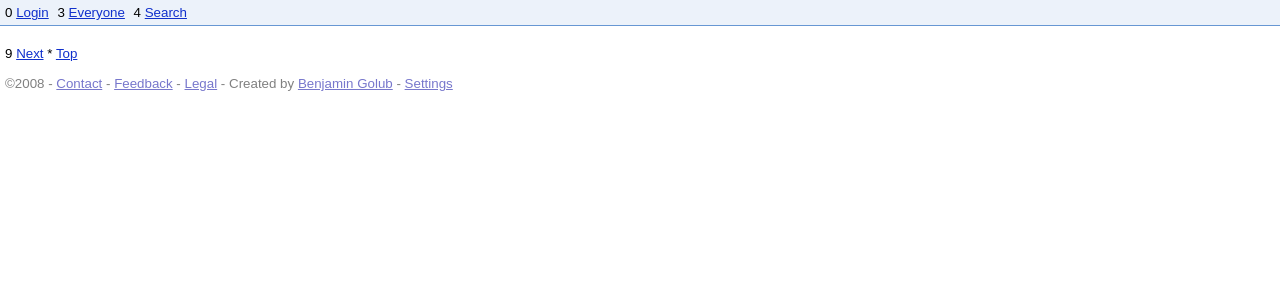
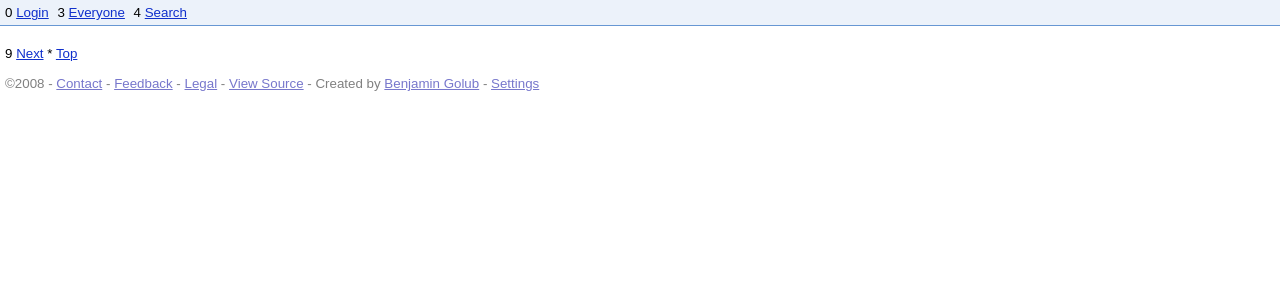
Before and after one commit to bgolub/fftogo, a Django app: template templates/entries.html in a window 1280 px wide. Shown: the top 300 px of the page. Run offline with Django 3.2, Linux system fonts and the light colour scheme; the template is opened without the code that fills it, so the values that code supplies are empty.

Commit message:
add view source link to template

```diff
--- a/templates/base.html
+++ b/templates/base.html
@@ -88,6 +88,8 @@ ul.comments li.comment { margin-top: 5px; }
 -
 <a href="/legal/">Legal</a>
 -
+<a href="http://github.com/bgolub/fftogo/tree/master">View Source</a>
+-
 Created by <a href="http://benjamingolub.com/">Benjamin Golub</a>
 -
 <a href="/settings/">Settings</a>
```
